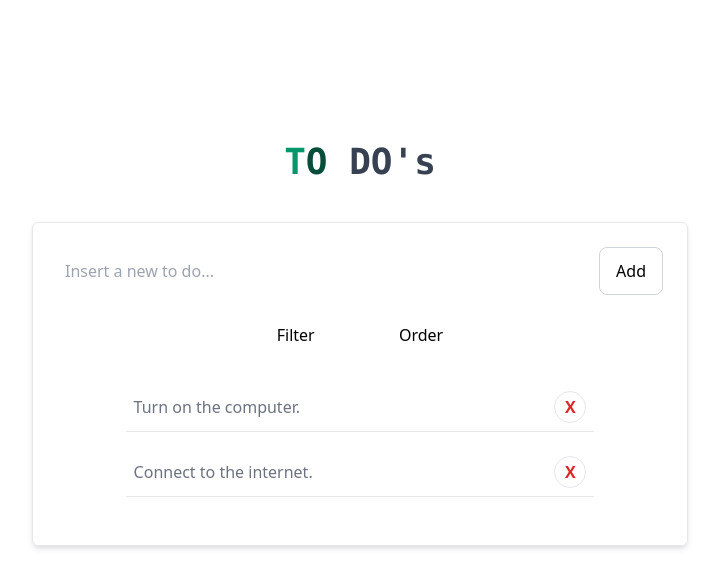
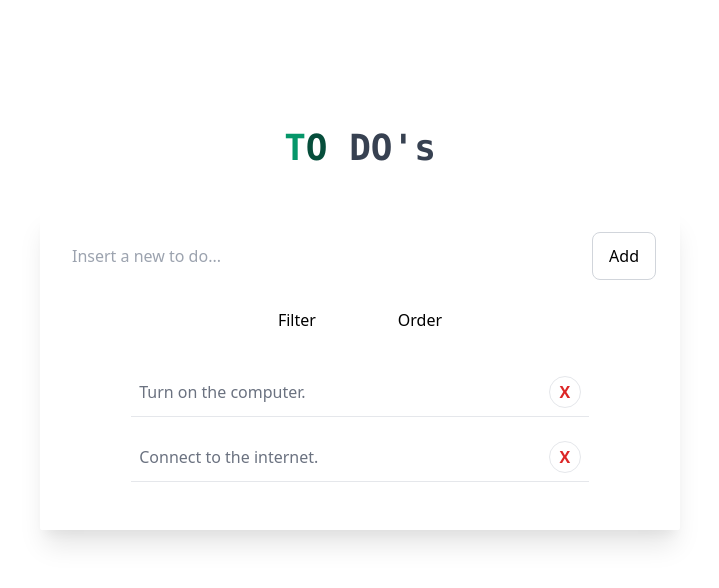
Before and after one commit to slowdata/todo-vue, a Vue app: page / in a window 1280 px wide. Shown: the top 588 px of the page, without its empty margins (280-999 px from the left). Built offline with nearby package versions, Linux system fonts and the light colour scheme.

Commit message:
Change card style to a more Material look and the position of the list

```diff
--- a/src/App.vue
+++ b/src/App.vue
@@ -1,6 +1,6 @@
 <template>
     <div
-        class="h-screen sm:w-5/6 px-2 max-w-2xl -mt-14 mx-auto flex flex-col justify-center
+        class="h-screen sm:w-5/6 px-4 max-w-2xl mx-auto mt-32
       "
     >
         <h1
--- a/src/components/Card.vue
+++ b/src/components/Card.vue
@@ -1,5 +1,5 @@
 <template>
-    <div class="p-6 border border-gray-200 rounded-md shadow-md">
+    <div class="p-6 rounded-sm shadow-xl">
         <slot />
     </div>
 </template>
```
